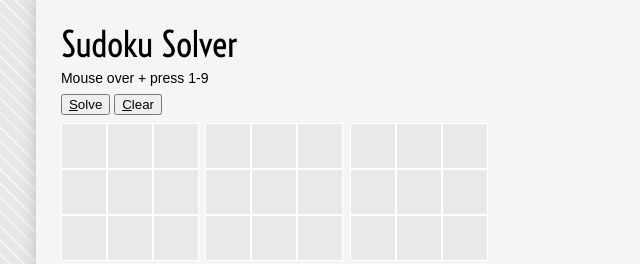
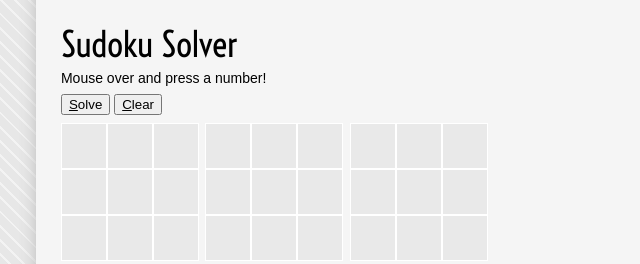
Before and after one commit to zhang165/zhang165.github.io, a plain HTML site: page sudoku.html in a window 1280 px wide. Shown: the part 442-706 px from the top of the page, 188-828 px from the left. Drawn offline with Linux system fonts and the light colour scheme; a web font is replaced by a local one.

Commit message:
Tooltip adjustment

```diff
--- a/sudoku.html
+++ b/sudoku.html
@@ -65,7 +65,7 @@
         </div>
 
         <div id="text" data-scroll-speed="1">
-          <h2> Sudoku Solver </h2> <h3 id="sudokudesc">Mouse over + press 1-9</h3>
+          <h2> Sudoku Solver </h2> <h3 id="sudokudesc">Mouse over and press a number!</h3>
           <h3><button type="button" id="solve"><u>S</u>olve</button> <button type="button" id="clear"><u>C</u>lear</button></h3>
 
          <div class="playfield">
```
